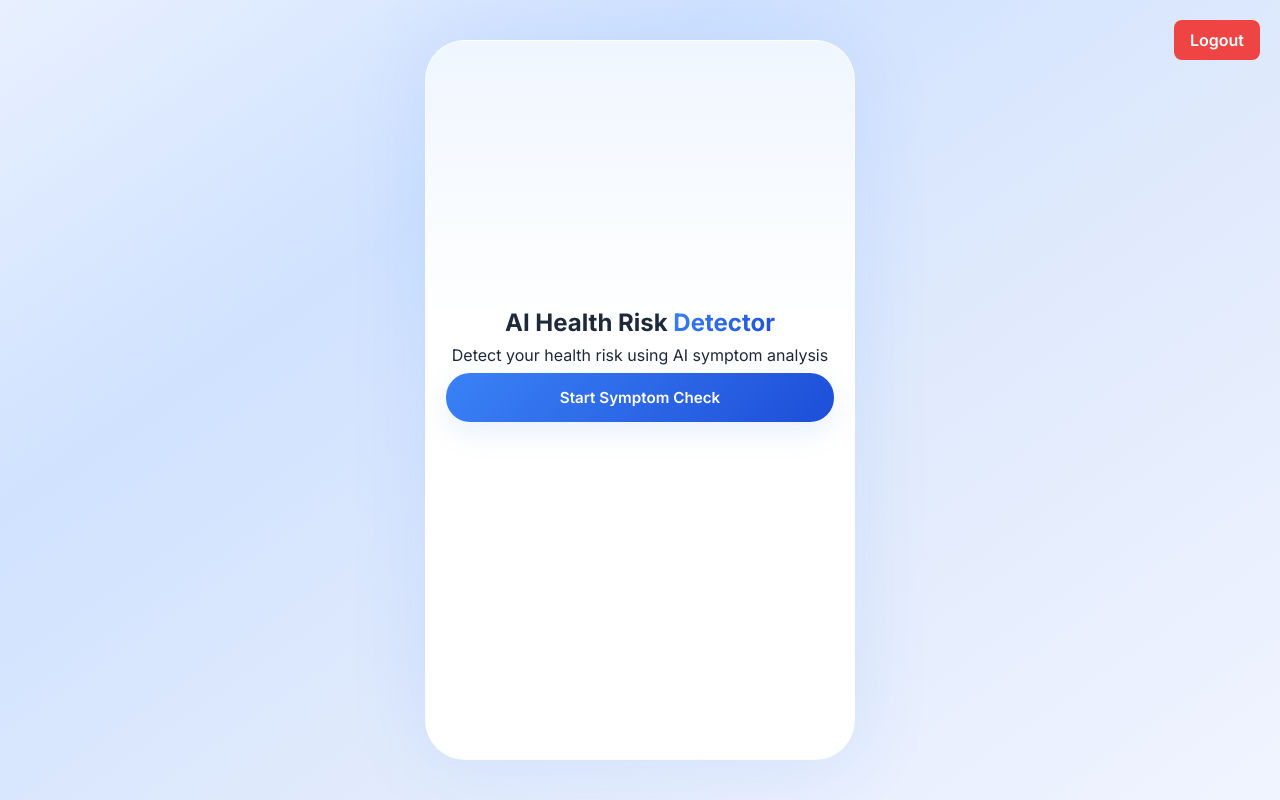
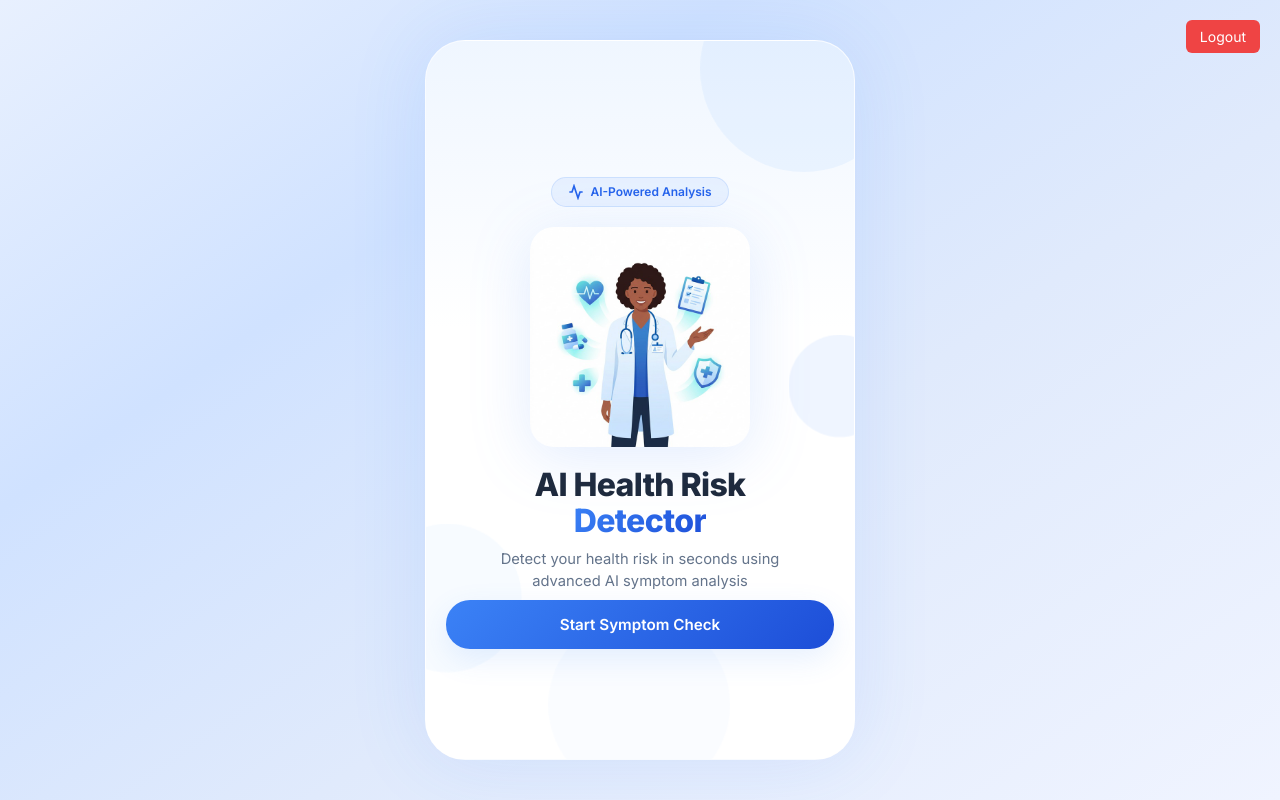
Before and after one commit to PATILSANTHOSH27/HEALTH, a Flask app: page /index in a window 1280 px wide. Run offline with Flask 3, Linux system fonts and the light colour scheme; the visitor is signed in with stand-in values (Sample User, id 1).

Commit message:
Update index.html

```diff
--- a/templates/index.html
+++ b/templates/index.html
@@ -1,15 +1,12 @@
 <!DOCTYPE html>
 <html lang="en">
-
 <head>
-
 <meta charset="UTF-8">
-
-<meta name="viewport" content="width=device-width, initial-scale=1.0">
+<meta name="viewport" content="width=device-width, initial-scale=1.0, maximum-scale=1.0, user-scalable=no">
 
 <title>AI Health Risk Detector</title>
 
-<meta name="description" content="AI-powered health risk detection app.">
+<meta name="description" content="AI-powered health risk detection app. Select your symptoms and get instant AI analysis with risk scores and medical recommendations.">
 
 <link rel="preconnect" href="https://fonts.googleapis.com">
 <link rel="preconnect" href="https://fonts.gstatic.com" crossorigin>
@@ -18,74 +15,79 @@
 
 <link rel="stylesheet" href="{{ url_for('static', filename='style.css') }}">
 
-
 <style>
-
-/* Logout Button */
-
 .logout-btn{
 position:fixed;
 top:20px;
 right:20px;
 background:#ef4444;
 color:white;
-padding:10px 16px;
-border-radius:8px;
+padding:8px 14px;
+border-radius:6px;
 text-decoration:none;
-font-weight:600;
+font-size:14px;
 z-index:9999;
 }
 
-
-/* Mobile fix for analyze button */
-
-.bottom-action{
-position:fixed;
-bottom:15px;
-left:0;
-width:100%;
-display:flex;
-justify-content:center;
-padding:0 20px;
-z-index:1000;
+.logout-btn:hover{
+background:#dc2626;
 }
-
-.screen-content{
-padding-bottom:120px;
-}
-
-#btn-analyze{
-width:100%;
-max-width:420px;
-}
-
 </style>
 
 </head>
 
-
 <body>
 
-
+<!-- Logout Button -->
 <a href="/logout" class="logout-btn">Logout</a>
-
 
 <div class="app-container">
 
+<!-- Floating background shapes -->
+<div class="bg-shapes">
+<div class="shape shape-1"></div>
+<div class="shape shape-2"></div>
+<div class="shape shape-3"></div>
+<div class="shape shape-4"></div>
+</div>
 
-<!-- Welcome Screen -->
 
+<!-- Screen 1 — Welcome -->
 <section id="screen-welcome" class="screen active">
 
 <div class="screen-content welcome-content">
 
-<h1>AI Health Risk <span class="gradient-text">Detector</span></h1>
+<div class="welcome-badge">
 
-<p>Detect your health risk using AI symptom analysis</p>
+<svg width="16" height="16" viewBox="0 0 24 24" fill="none" stroke="currentColor" stroke-width="2.5">
+<path d="M22 12h-4l-3 9L9 3l-3 9H2"/>
+</svg>
+
+<span>AI-Powered Analysis</span>
+
+</div>
+
+<div class="welcome-illustration">
+
+<img src="{{ url_for('static', filename='doctor.jpeg') }}">
+
+<div class="illustration-glow"></div>
+
+</div>
+
+<div class="welcome-text">
+
+<h1>AI Health Risk<br><span class="gradient-text">Detector</span></h1>
+
+<p class="subtitle">
+Detect your health risk in seconds using advanced AI symptom analysis
+</p>
+
+</div>
 
 <button class="btn btn-primary btn-glow" id="btn-start">
 
-Start Symptom Check
+<span>Start Symptom Check</span>
 
 </button>
 
@@ -94,9 +96,7 @@ Start Symptom Check
 </section>
 
 
-
-<!-- Symptoms Screen -->
-
+<!-- Screen 2 — Symptoms -->
 <section id="screen-symptoms" class="screen">
 
 <div class="screen-content">
@@ -106,34 +106,24 @@ Start Symptom Check
 <button class="btn-back" id="btn-back-symptoms">←</button>
 
 <div>
-
 <h2>Select Your Symptoms</h2>
-
-<p>Tap symptoms you feel</p>
-
+<p class="header-subtitle">Tap all symptoms you're experiencing</p>
 </div>
 
 </div>
 
-
-<div class="symptom-counter">
+<div class="symptom-counter" id="symptom-counter">
 
 <span id="symptom-count">0</span> symptoms selected
 
 </div>
 
-
-<div class="symptom-grid" id="symptom-grid">
-
-</div>
-
+<div class="symptom-grid" id="symptom-grid"></div>
 
 <div class="bottom-action">
 
 <button class="btn btn-primary btn-glow" id="btn-analyze" disabled>
-
 Analyze Symptoms
-
 </button>
 
 </div>
@@ -143,9 +133,7 @@ Analyze Symptoms
 </section>
 
 
-
-<!-- Result Screen -->
-
+<!-- Screen 3 — Result -->
 <section id="screen-result" class="screen">
 
 <div class="screen-content result-content">
@@ -155,32 +143,17 @@ Analyze Symptoms
 <button class="btn-back" id="btn-back-result">←</button>
 
 <div>
-
 <h2>Risk Analysis</h2>
-
-<p>AI health assessment</p>
-
+<p class="header-subtitle">AI-powered health assessment</p>
 </div>
 
 </div>
 
-
-<div class="result-card">
+<div class="result-card" id="result-card">
 
 <h3>Risk Score: <span id="risk-score-number">0</span></h3>
 
 <p id="risk-level-text">Low Risk</p>
-
-</div>
-
-
-<div class="bottom-action">
-
-<button class="btn btn-primary btn-glow" id="btn-recommendation">
-
-View Recommendations
-
-</button>
 
 </div>
 
@@ -189,9 +162,7 @@ View Recommendations
 </section>
 
 
-
-<!-- Recommendation Screen -->
-
+<!-- Screen 4 — Recommendation -->
 <section id="screen-recommendation" class="screen">
 
 <div class="screen-content recommendation-content">
@@ -201,15 +172,11 @@ View Recommendations
 <button class="btn-back" id="btn-back-recommendation">←</button>
 
 <div>
-
 <h2>Recommendations</h2>
-
-<p>AI medical guidance</p>
-
+<p class="header-subtitle">AI medical guidance</p>
 </div>
 
 </div>
-
 
 <div class="recommendation-card">
 
@@ -218,25 +185,6 @@ View Recommendations
 <ul id="rec-tips"></ul>
 
 </div>
-
-
-<div class="recommendation-actions">
-
-<button class="btn btn-call">
-
-Call Doctor
-
-</button>
-
-
-<button class="btn btn-hospital">
-
-Find Nearby Hospital
-
-</button>
-
-</div>
-
 
 <button class="btn btn-restart" id="btn-restart">
 
@@ -248,9 +196,7 @@ Start New Check
 
 </section>
 
-
 </div>
-
 
 <script src="{{ url_for('static', filename='script.js') }}"></script>
 
```
